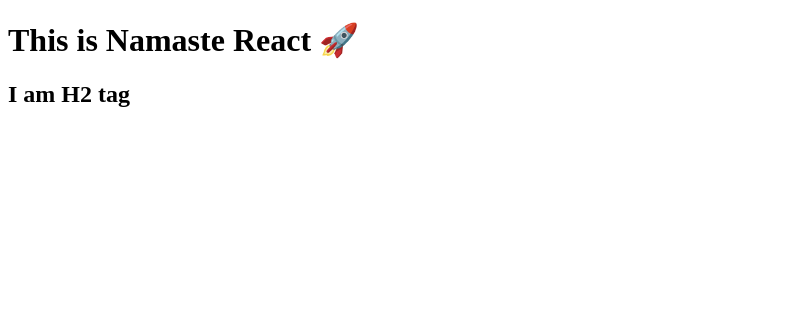
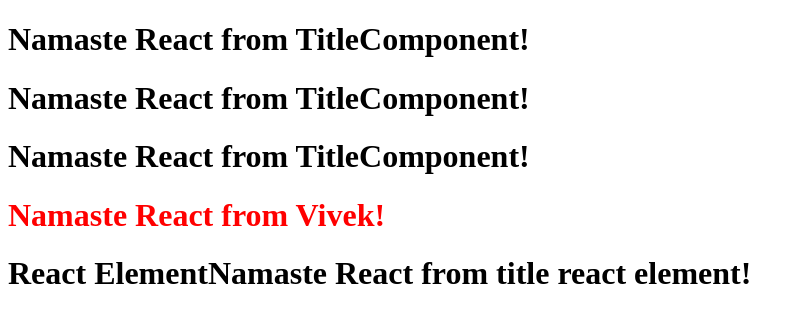
Before and after one commit to Vivek4551/HOMELY, a React (Vite) app: page / in a window 1280 px wide. Shown: the top 322 px of the page, without its empty margins (0-804 px from the left). Built offline with nearby package versions, Linux system fonts and the light colour scheme.

Commit message:
episode 3

```diff
--- a/App.js
+++ b/App.js
@@ -1,27 +1,75 @@
 import React from "react";
-import ReactDOM  from "react-dom/client";
-
-// if we want to pass more than one children then we have to pass it like an array
-const parent = React.createElement(
-    "div",
-    {id:"parent"},
-    React.createElement(
-        "div",
-        {id:"child"},[
-        React.createElement("h1",{},"This is Namaste React 🚀"),
-        React.createElement("h2",{},"I am H2 tag")
-    ])
-);
+import ReactDOM from "react-dom/client";
 
 
 // const heading = React.createElement(
-//     "h1",
-//     {id: "heading"},
-//     "Hello World Using React!"
+//   "h1",
+//   { id: "heading" },
+//   "Namaste React 🚀"
 // );
 
-console.log(parent); //object
+// JSX -> javascript syntax which is easier to create react elements, it is not HTML in JS , it is html like syntax or XML like
+// const jsxHeading = (
+//   <h1 id="heading" tabIndex="5">
+//     Namaste React using JSX!
+//   </h1>
+// );
+
+// Component -> class based component, Functional based component
+// Functional based component -> a javscript function which returns some pieces of jsx or react element is called functional based component
+// const headingComponent = () => {
+//   return (
+//     <h1 id="heading" tabIndex="5">
+//       Namaste React from Vivek1!
+//     </h1>
+//   );
+// }
+
+const TitleComponent = () => (
+  <h1 id="head" tabIndex="5">
+    Namaste React from TitleComponent!
+  </h1>
+);
+
+const elem = <span>React Element</span>
+// react element
+const title = (
+  <h1 id="head" tabIndex="5">
+  {elem}
+    Namaste React from title react element!
+  </h1>
+);
+
+// another way for functional component
+// component composition
+// const HeadingComponent2 = () => (
+//   <div id="container">
+//     <TitleComponent />
+//     <h1 id="heading" tabIndex="5">
+//       Namaste React from Vivek!
+//     </h1>
+//   </div>
+// );
+
+const HeadingReturn = () => {
+  return (
+    <div id="container">
+      <TitleComponent />
+      {TitleComponent()}
+      <TitleComponent></TitleComponent>
+      <h1 id="heading" tabIndex="5">Namaste React from Vivek!</h1>
+      {title}
+    </div>
+  );
+}
+
+// console.log(heading);
+// console.log(jsxHeading);
 
 const root = ReactDOM.createRoot(document.getElementById("root"));
 
-root.render(parent);
+// root.render(heading);
+// root.render(jsxHeading);
+// root.render(headingComponent());
+// root.render(<HeadingComponent2 />);
+root.render(HeadingReturn());
--- a/index.html
+++ b/index.html
@@ -9,7 +9,7 @@
 <body>
     <!-- We have used html  -->
     <div id="root">
-        <h1>Hello World!</h1>
+        <h1>Not Rendered!</h1>
     </div>
 
 
@@ -26,7 +26,7 @@
 
 
     <!-- We can use react to achieve the same code -->
-    <div id="root"></div>
+    <!-- <div id="root"></div> -->
 
     <!-- CDN for React . This is the core file of the react-->
     <!-- <script
--- a/package.json
+++ b/package.json
@@ -3,6 +3,8 @@
   "version": "1.0.0",
   "description": "This is for food app webiste",
   "scripts": {
+    "start":"parcel index.html",
+    "build":"parcel build index.html",
     "test": "jest"
   },
   "repository": {
```
Also changed, not shown: 1 other file (tests, documents, lock files or other folders).
